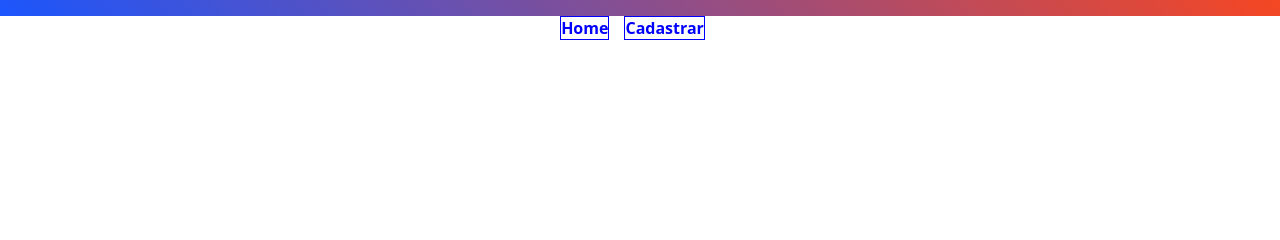
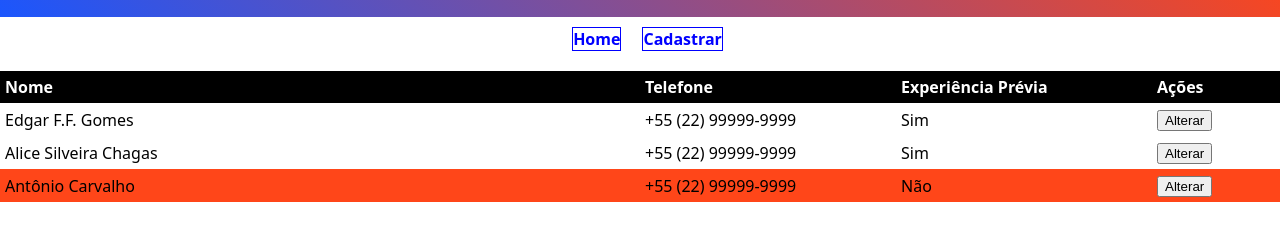
Before and after one commit to edgarffgomes/projetoForm, a plain HTML site: page src/index.html in a window 1280 px wide. Shown: the part 56-296 px from the top of the page. Drawn offline with Linux system fonts and the light colour scheme.

Commit message:
Estruturas HTML/CSS das páginas finalizadas. Projeto HTML/CSS finalizado.

```diff
--- a/assets/css/style.css
+++ b/assets/css/style.css
@@ -1,5 +1,6 @@
 body{
 	margin: 0px;
+	font-family: system-ui;
 }
 .cabecalho{
 	background: linear-gradient(45deg, #1b56fd, #ff4619);
@@ -8,13 +9,66 @@ body{
 .menu{
 	display: flex;
 	justify-content: center;
+	margin: 10px 0px;
 }
 .menu a{
 	text-decoration: none;
 	font-weight: bold;
 	color: blue;
 	margin-bottom: 10px;
-	margin-right: 15px;
-	font-family: system-ui;
+	margin-right: 3px;
+	margin-left: 18px;
 	border: 1px solid blue;
 }
+.lista{
+	width: 100%;
+	border-spacing: 0px;
+}
+
+.lista tr:nth-child(1){
+	vertical-align: top;
+	background-color: black;
+	color: white;
+	font-weight: bold;
+}
+.lista tr td{
+	padding: 5px;
+}
+.formulario{
+	display: flex;
+	flex-direction: column;
+	justify-content: center;
+	align-items: center;
+}
+.formulario div{
+	width: 100%;
+}
+.formulario .label-grande{
+	display: inline-block;
+	width: 50%;
+	text-align: right;
+}
+
+.formulario .linha-formulario{
+	margin-bottom: 15px;
+}
+.xp-line div{
+	display: inline-block;
+	width: 40%;
+}
+@media screen and (max-width:419px) {
+	.formulario input[type="text"]{
+		width: 100%;
+	}
+	.formulario .label-grande{
+		width: 100%;
+		text-align: center;
+	}
+	.xp-line{
+		flex-direction: column;
+	}
+	.xp-line div{
+		display: flex;
+		width: 100%;
+		justify-content: center;
+}
--- a/src/index.html
+++ b/src/index.html
@@ -1,6 +1,7 @@
 <!DOCTYPE html>
 <html>
 	<head>
+		<meta name="viewport" content="width=device-width, initial-scale=1.0">
 		<meta charset="utf-8">
 		<title>Home</title>
 		<link rel="stylesheet" type="text/css" href="../assets/css/style.css">
@@ -15,5 +16,69 @@
 			<a href="./form.html">Cadastrar</a>
 		</section>
 
+		<table class="lista">
+			<tr>
+				<td style="width: 50%;">
+					Nome
+				</td  style="width: 20%%;">
+				<td>
+					Telefone
+				</td>
+				<td  style="width: 20%;">
+					Experiência Prévia
+				</td>
+				<td  style="width: 10%;">
+					Ações
+				</td>
+
+			</tr>
+			<tr>
+				<td>
+					Edgar F.F. Gomes
+				</td>
+				<td>
+					+55 (22) 99999-9999
+				</td>
+				<td>
+					Sim
+				</td>
+				<td>
+					<button>Alterar</button>
+				</td>
+
+			</tr>
+			<tr>
+				<td>
+					Alice Silveira Chagas
+				</td>
+				<td>
+					+55 (22) 99999-9999
+				</td>
+				<td>
+					Sim
+				</td>
+				<td>
+					<button>Alterar</button>
+				</td>
+
+				<tr style="background: #ff4619;">
+				<td>
+					Antônio Carvalho
+				</td>
+				<td>
+					+55 (22) 99999-9999
+				</td>
+				<td>
+					Não
+				</td>
+				<td>
+					<button>Alterar</button>
+				</td>
+
+			</tr>
+
+			</tr>
+		</table>
+
 	</body>
 </html>
```
Also changed, not shown: src/form.html (+26 -0 lines).
